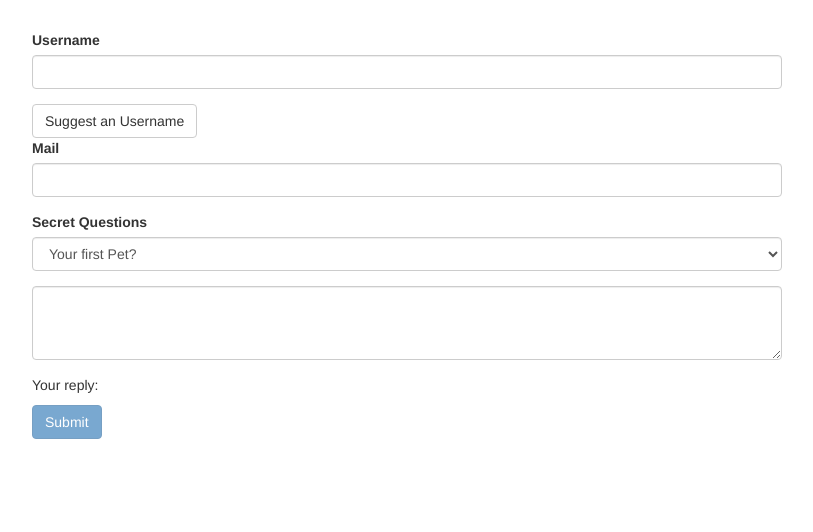
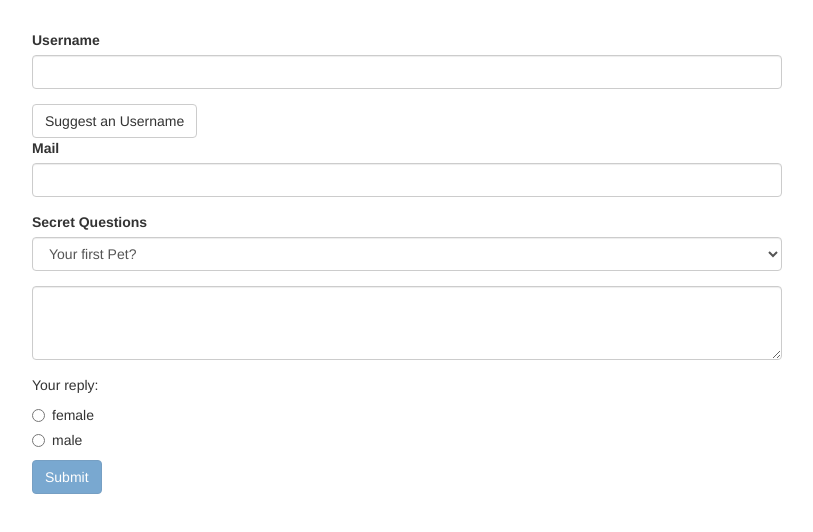
Before and after one commit to Lejla1502/Forms-Angular, an Angular app: page / in a window 1280 px wide. Shown: the top 532 px of the page, without its empty margins (233-1046 px from the left). Built offline with nearby package versions, Linux system fonts and the light colour scheme.

Commit message:
Adding radio buttons

```diff
--- a/src/app/app.component.html
+++ b/src/app/app.component.html
@@ -27,6 +27,11 @@
           <textarea name="questionAnswer" rows="3" [(ngModel)]="answer" class="form-control"></textarea>
         </div>
         <p>Your reply: {{answer}}</p>
+        <div class="radio" *ngFor="let gender of genders">
+            <label>
+              <input type="radio" name="gender" ngModel [value]="gender">{{gender}}
+            </label>
+        </div>
         <button [disabled]="!f.valid" class="btn btn-primary" type="submit">Submit</button>
       </form>
     </div>
--- a/src/app/app.component.ts
+++ b/src/app/app.component.ts
@@ -9,6 +9,8 @@
 export class AppComponent {
 
   defaultQuestion="pet";
+  answer="";
+  genders=["female","male"];
 
   suggestUserName() {
     const suggestedName = 'Superuser';
```
